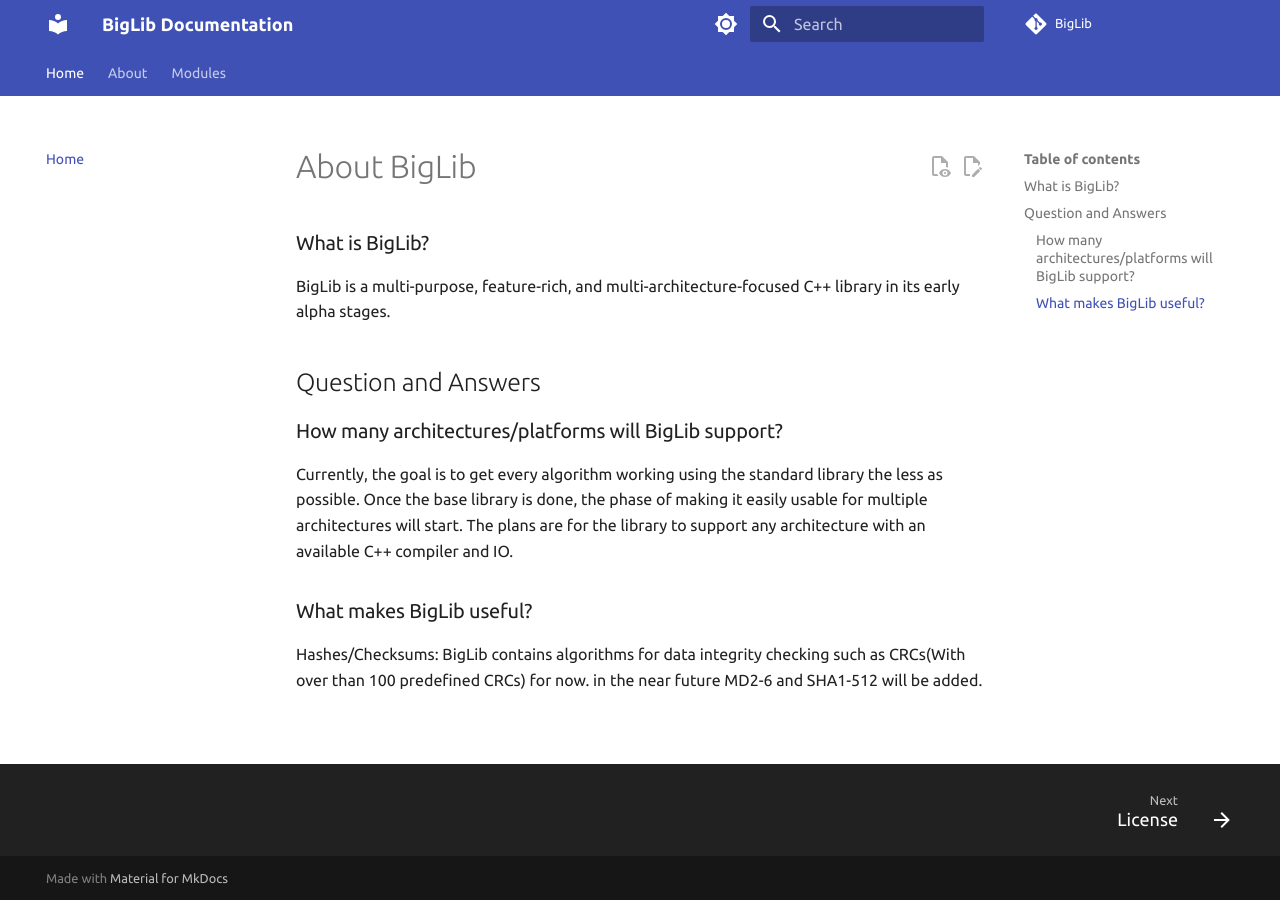
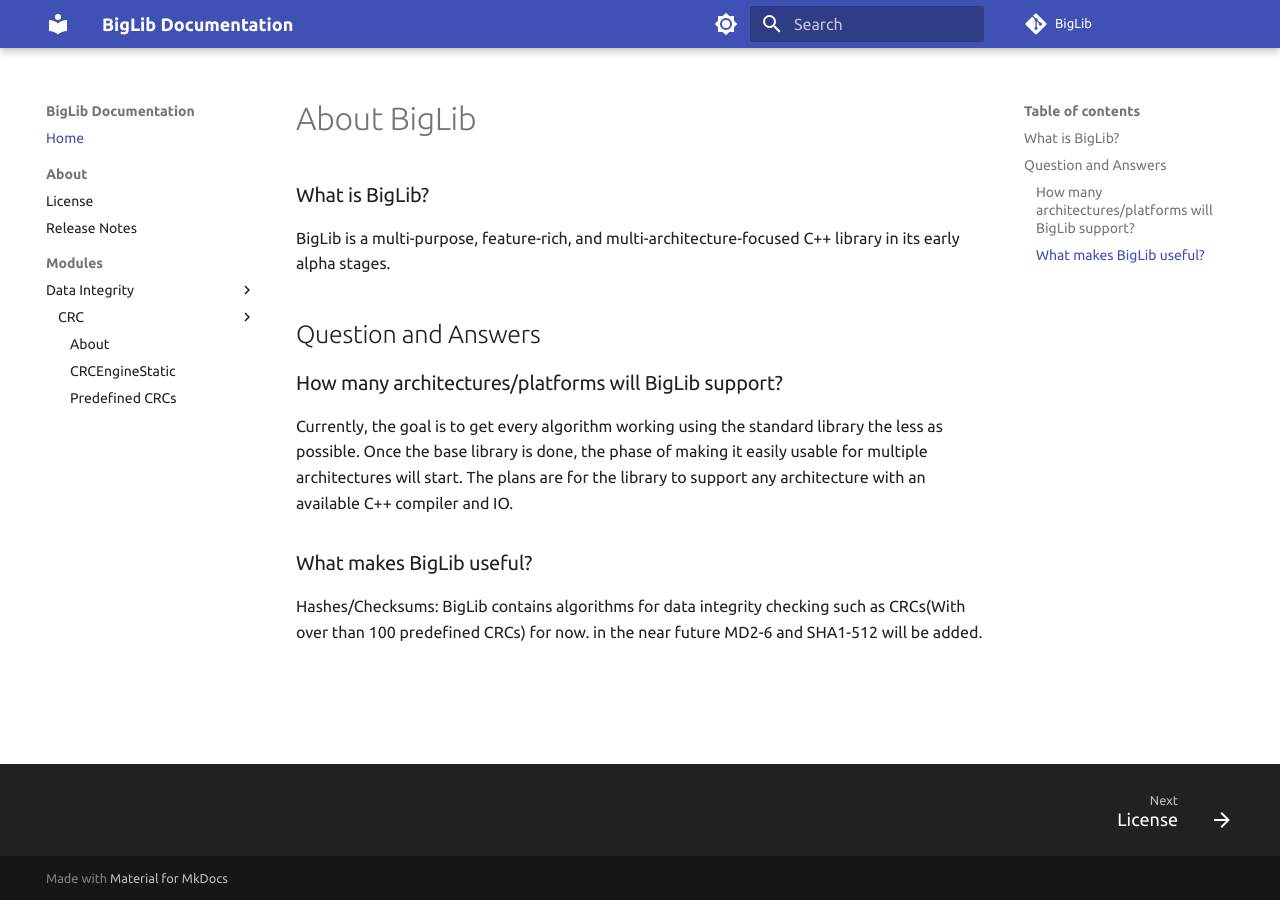
Before and after one commit to rafa-br34/BigLib, an MkDocs documentation site: the page built from Documentation/docs/index.md, in a window 1280 px wide. Built offline with MkDocs 1.6.1 and Material for MkDocs 9.7.7, drawn with Linux system fonts in a browser that asks for light colours; comment, search, counter and statistics services are not loaded.

Commit message:
Update mkdocs.yml

```diff
--- a/Documentation/mkdocs.yml
+++ b/Documentation/mkdocs.yml
@@ -11,22 +11,22 @@
   custom_dir: docs/custom_theme/
   features:
     # - announce.dismiss
-    - content.action.edit
-    - content.action.view
+    # - content.action.edit
+    # - content.action.view
     - content.code.annotate
     - content.code.copy
     # - content.tabs.link
     - content.tooltips
     # - header.autohide
-    # - navigation.expand
+    - navigation.expand
     - navigation.footer
     - navigation.indexes
     # - navigation.instant
     # - navigation.prune
     - navigation.sections
-    - navigation.tabs
+    # - navigation.tabs
     # - navigation.tabs.sticky
-    - navigation.top
+    # - navigation.top
     - navigation.tracking
     - search.highlight
     - search.share
```
